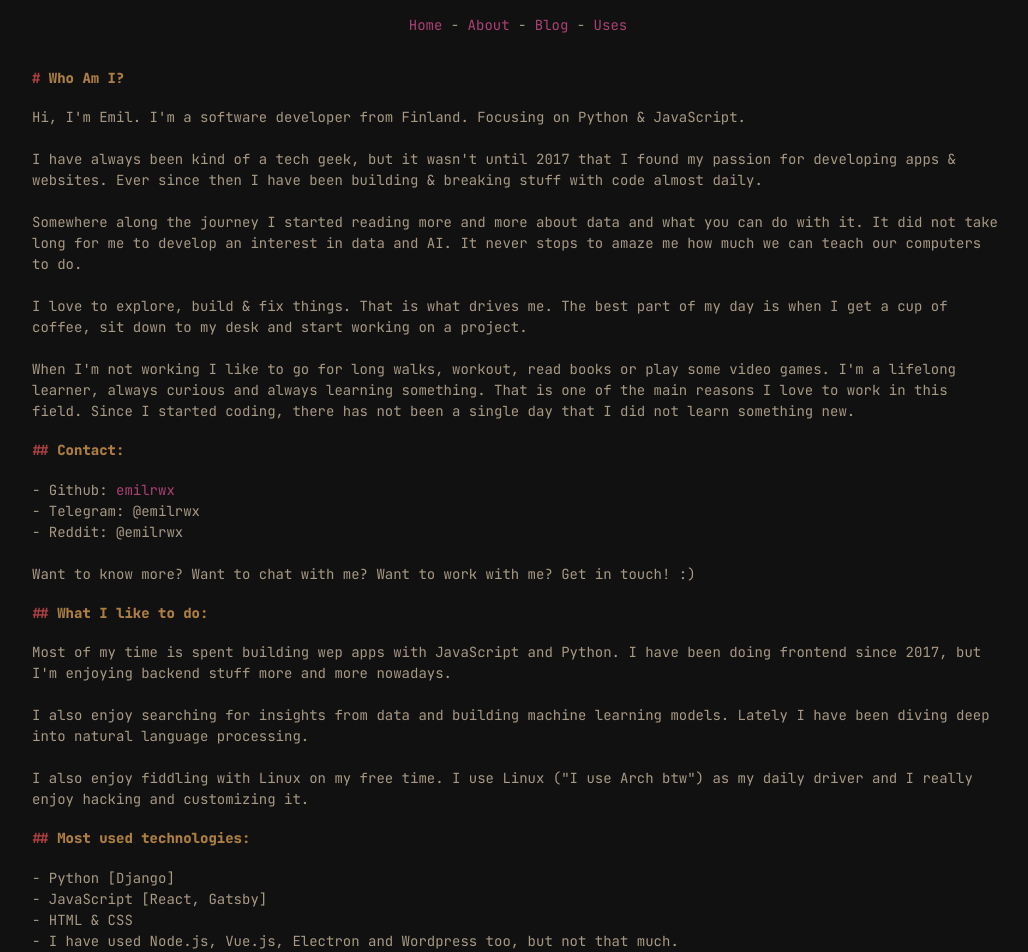
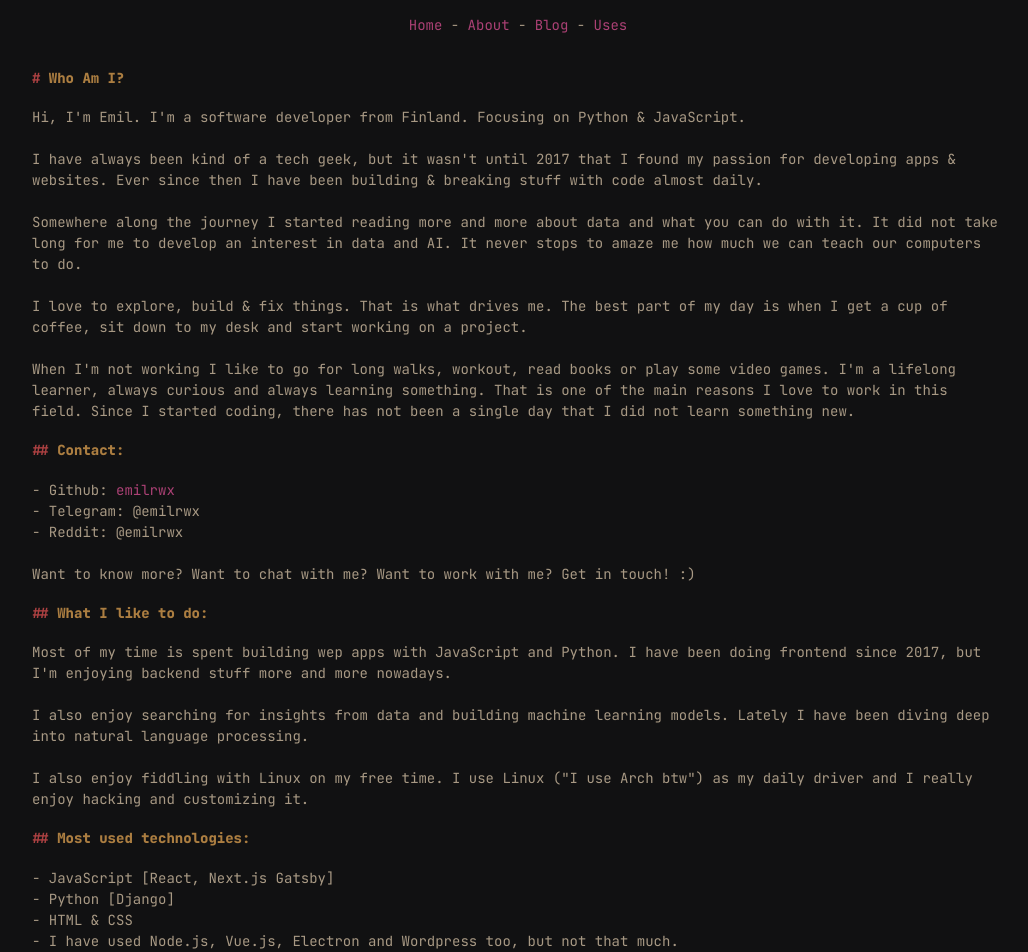
Before and after one commit to emilrwx/emilrwx_website, a Next.js app: page /about in a window 1280 px wide. Shown: the top 952 px of the page, without its empty margins (122-1150 px from the left). Built offline with nearby package versions, Linux system fonts and the light colour scheme.

Commit message:
update content

```diff
--- a/pages/about.js
+++ b/pages/about.js
@@ -34,8 +34,8 @@ export default function About () {
         <div>
           <h2>Most used technologies:</h2>
           <ul>
+            <li>JavaScript [React, Next.js Gatsby]</li>
             <li>Python [Django]</li>
-            <li>JavaScript [React, Gatsby]</li>
             <li>HTML & CSS</li>
             <li>I have used Node.js, Vue.js, Electron and Wordpress too, but not that much.</li>
           </ul>
```
